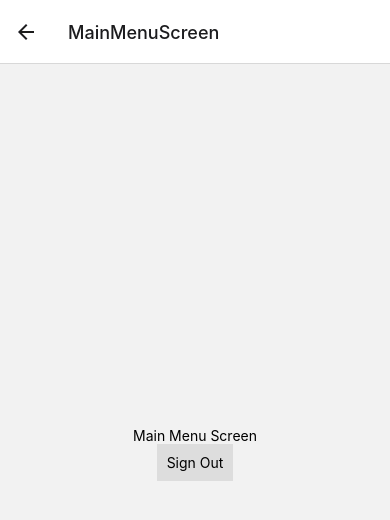
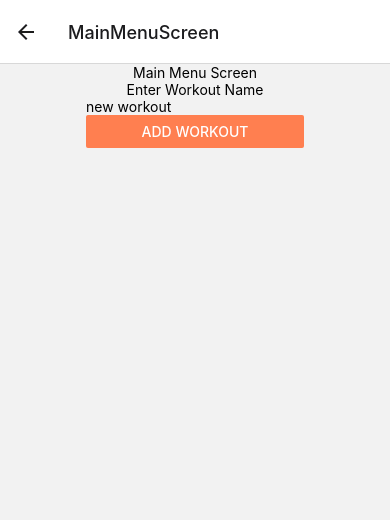
Before and after one commit to OskarGrzenda/FinalYear_Project, a React Native app in the folder GymTrackerApp/: screen /MainMenuScreen in a window 390 px wide. Shown: the top 520 px of the page. Built offline with nearby package versions, Linux system fonts and the light colour scheme.

Commit message:
Add workout feature on main page

```diff
--- /dev/null
+++ b/GymTrackerApp/components/addWorkout.js
@@ -0,0 +1,32 @@
+import React, { useState } from 'react';
+import { StyleSheet, View, TextInput, Button } from 'react-native';
+
+export default function AddWorkout( {submitHandler} ) {
+    const [text, setText] = useState('');
+
+    const changeHandler = (val) => {
+        setText(val)
+    }
+
+    return (
+        <View>
+            <TextInput
+                style={StyleSheet.input}
+                placeholder='new workout'
+                onChangeText={changeHandler}
+            >
+            </TextInput>
+            <Button onPress={() => submitHandler(text)} title='add workout' color='coral' />
+        </View>
+    )
+}
+
+const styles = StyleSheet.create({
+    input: {
+        marginBottom: 10,
+        paddingHorizontal: 8,
+        paddingVertical: 6,
+        borderBottomWidth: 1,
+        borderBottomColor: '#ddd'
+    }
+})
--- a/GymTrackerApp/screens/MainMenuScreen.js
+++ b/GymTrackerApp/screens/MainMenuScreen.js
@@ -1,34 +1,41 @@
-import { StyleSheet, Text, View, Button, TextInput, TouchableOpacity  } from 'react-native';
-import * as React from 'react';
-
-
-import { getAuth } from "firebase/auth";
-
-
+import { StyleSheet, Text, View, Button, TextInput, TouchableOpacity, Pressable, FlatList  } from 'react-native';
+import React, { useState } from 'react'
+import AddWorkout from '../components/addWorkout';
 
 function MainMenuScreen(){
 
-  const auth = getAuth();
-const user = auth.currentUser;
-if (user !== null) {
-  // The user object has basic properties such as display name, email, etc.
-  const displayName = user.displayName;
-  const email = user.email;
-  const photoURL = user.photoURL;
-  const emailVerified = user.emailVerified;
+  const [workouts, setWorkout] = useState([
+    { } //text: 'Chest Day', key: '1'
+  ]);
 
-  // The user's ID, unique to the Firebase project. Do NOT use
-  // this value to authenticate with your backend server, if
-  // you have one. Use User.getToken() instead.
-  const uid = user.uid;
-}
+  const submitHandler = (text) => {
+    setWorkout((prevTodos) => {
+      return [
+        { text: text, key: Math.random().toString() },
+        ...prevTodos
+      ]
+    })
+  };
+
+  const onPressFunction = () => {
+
+  }
+
     return (
       <View style={{ flex: 1, alignItems: 'center', justifyContent: 'center' }}>
         <Text>Main Menu Screen</Text>
 
-        <TouchableOpacity style={styles.button}>
-          <Text>Sign Out</Text>
-        </TouchableOpacity>
+        <Text>Enter Workout Name</Text>
+
+        <AddWorkout submitHandler={submitHandler} />
+        <FlatList
+          data={workouts}
+          renderItem={({ item }) => (
+            <Pressable onPress={onPressFunction}>
+              <Text>{item.text}</Text>
+            </Pressable>
+          )}
+        />
       </View>
     );
   }
@@ -46,6 +53,12 @@ const styles = StyleSheet.create
     backgroundColor: "#DDDDDD",
     padding: 10
   },
+  input: {
+    height: 40,
+    margin: 12,
+    borderWidth: 1,
+    padding: 10,
+  },
 });
 
 export default MainMenuScreen;
```
